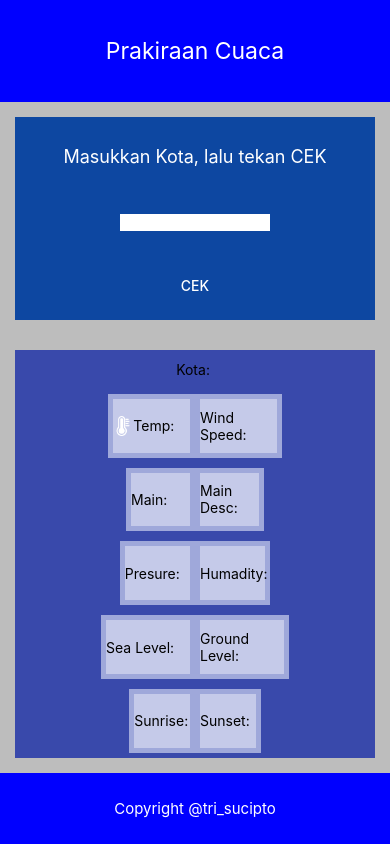
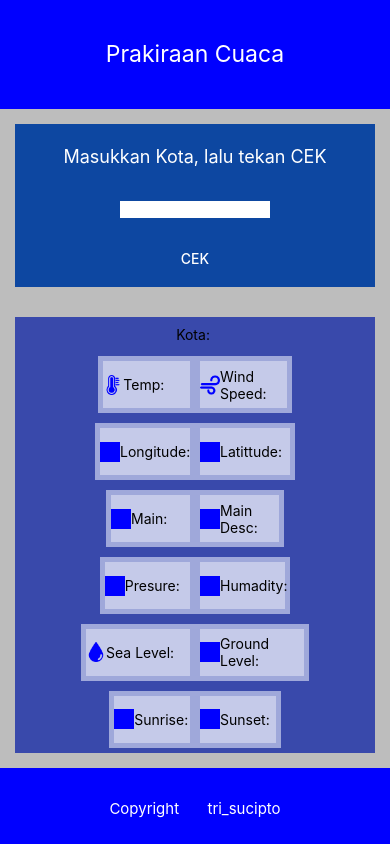
Before and after one commit to treesoecip/WeatherApplication, a React Native app: screen / in a window 390 px wide. Built offline with nearby package versions, Linux system fonts and the light colour scheme; grey boxes are pictures that could not be loaded.

Commit message:
Update PrakiraanCuaca.js

```diff
--- a/src/Cuaca/PrakiraanCuaca.js
+++ b/src/Cuaca/PrakiraanCuaca.js
@@ -1,8 +1,19 @@
 import React from 'react';
 import { Text, View, TextInput, Button, StyleSheet, Image } from 'react-native';
 
-const mainIcon = require('./gambar/main.png');
-const tempIcon = require('./gambar/temp.png');
+const wind = require('./gambar/wind.png');
+const temp = require('./gambar/temp.png');
+const cloud = require('./gambar/cloud.png');
+const cloudi = require('./gambar/cloudi.png');
+const sunset = require('./gambar/sunset.png');
+const sunrise = require('./gambar/sunrise.png');
+const sea = require('./gambar/sea.png');
+const ground = require('./gambar/crack.png');
+const pressure = require('./gambar/pressure.png');
+const humidity = require('./gambar/humidity.png');
+const copy = require('./gambar/copy.png');
+const long = require('./gambar/humidity.png');
+const lat = require('./gambar/humidity.png');
 
 
 export default class PrakiraanCuaca extends React.Component {
@@ -18,11 +29,8 @@ export default class PrakiraanCuaca extends React.Component {
 
 
 
-  getWeather() {
-    this.setState({
-      kota: this.state.getKota
-    })
-    return fetch("http://api.openweathermap.org/data/2.5/weather?q=" + this.state.kota + "&appid=9e7fbfd19ddf492502ca1a31dce8c3a9")
+  async getWeather() {
+    return fetch("http://api.openweathermap.org/data/2.5/weather?q=" + this.state.getKota + "&appid=9e7fbfd19ddf492502ca1a31dce8c3a9")
     .then((response) => response.json())
     .then((res) => {
       console.log(res);
@@ -39,7 +47,10 @@ export default class PrakiraanCuaca extends React.Component {
         ground: res.main.grnd_level,
         wind: res.wind.speed,
         sunrise: res.sys.sunrise,
-        sunset: res.sys.sunset
+        sunset: res.sys.sunset,
+        long: res.coord.lon,
+        lat: res.coord.lat,
+
 
       })
     })
@@ -47,6 +58,9 @@ export default class PrakiraanCuaca extends React.Component {
     //     console.error(error);
     //   });
   }
+
+
+
 
   render() {
     return (
@@ -80,44 +94,61 @@ export default class PrakiraanCuaca extends React.Component {
           </View>
           <View style={styles.boxMenu1}>
             <View style={styles.boxMenu2}>
-
-              <Image source={tempIcon} style={styles.icon} />
-
+              <Image source={temp} style={styles.icon} />
               <Text>Temp: {this.state.temp}</Text>
             </View>
             <View style={styles.boxMenu2}>
+              <Image source={wind} style={styles.icon} />
               <Text>Wind Speed: {this.state.wind}</Text>
             </View>
           </View>
           <View style={styles.boxMenu1}>
             <View style={styles.boxMenu2}>
+              <Image source={long} style={styles.icon} />
+              <Text>Longitude: {this.state.long}</Text>
+            </View>
+            <View style={styles.boxMenu2}>
+              <Image source={lat} style={styles.icon} />
+              <Text>Latittude: {this.state.lat}</Text>
+            </View>
+          </View>
+          <View style={styles.boxMenu1}>
+            <View style={styles.boxMenu2}>
+              <Image source={cloud} style={styles.icon} />
               <Text>Main: {this.state.main}</Text>
             </View>
             <View style={styles.boxMenu2}>
+              <Image source={cloudi} style={styles.icon} />
               <Text>Main Desc: {this.state.desc}</Text>
             </View>
           </View>
           <View style={styles.boxMenu1}>
             <View style={styles.boxMenu2}>
+              <Image source={pressure} style={styles.icon} />
               <Text>Presure: {this.state.pressure}</Text>
             </View>
             <View style={styles.boxMenu2}>
+              <Image source={humidity} style={styles.icon} />
               <Text>Humadity: {this.state.humidity}</Text>
             </View>
           </View>
           <View style={styles.boxMenu1}>
             <View style={styles.boxMenu2}>
+              <Image source={sea} style={styles.icon} />
               <Text>Sea Level: {this.state.sea}</Text>
             </View>
             <View style={styles.boxMenu2}>
+              <Image source={ground} style={styles.icon} />
               <Text>Ground Level: {this.state.ground}</Text>
             </View>
           </View>
           <View style={styles.boxMenu1}>
             <View style={styles.boxMenu2}>
+              <Image source={sunrise} style={styles.icon} />
               <Text>Sunrise: {this.state.sunrise}</Text>
             </View>
             <View style={styles.boxMenu2}>
+              <Image source={sunset} style={styles.icon} />
               <Text>Sunset: {this.state.sunset}</Text>
             </View>
           </View>
@@ -125,7 +156,7 @@ export default class PrakiraanCuaca extends React.Component {
         </View>
         <View style={styles.boxfoot}>
           <Text style={styles.textfoot}>
-          Copyright @tri_sucipto
+          Copyright <Image source={copy} style={styles.icon} /> tri_sucipto
           </Text>
         </View>
       </View>
@@ -148,7 +179,7 @@ const styles = StyleSheet.create({
 
   },
   boxslider: {
-    flex: 2,
+    flex: 1.5,
     backgroundColor: '#0D47A1',
     justifyContent: 'space-around',
     alignItems: 'center',
@@ -209,7 +240,7 @@ const styles = StyleSheet.create({
     padding: 10
   },
   icon: {
-    tintColor: '#fff',
+    tintColor: 'blue',
     height: 20,
     width: 20,
   }
```
